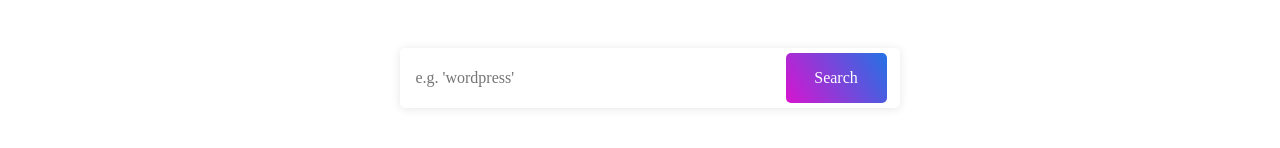
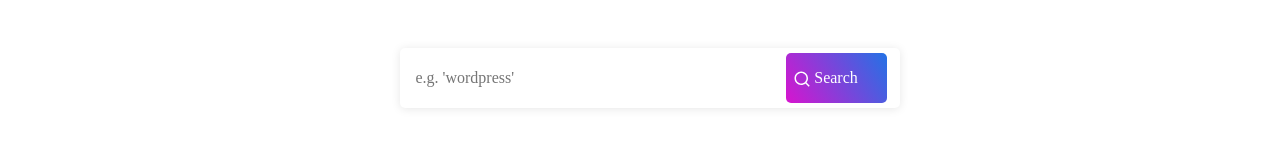
Before and after one commit to rahidaliyev/e-commerce, a React (Create React App) app: page / in a window 1280 px wide. Shown: the part 452-600 px from the top of the page. Built offline with nearby package versions, Linux system fonts and the light colour scheme.

Commit message:
index added

```diff
--- a/src/components/Search/Search.css
+++ b/src/components/Search/Search.css
@@ -45,6 +45,6 @@ line-height: 24px;
     position: relative;
     left: 25px;
     top: 10px;
-    /* z-index: 1; */
+    z-index: 1;
 
 }
```
